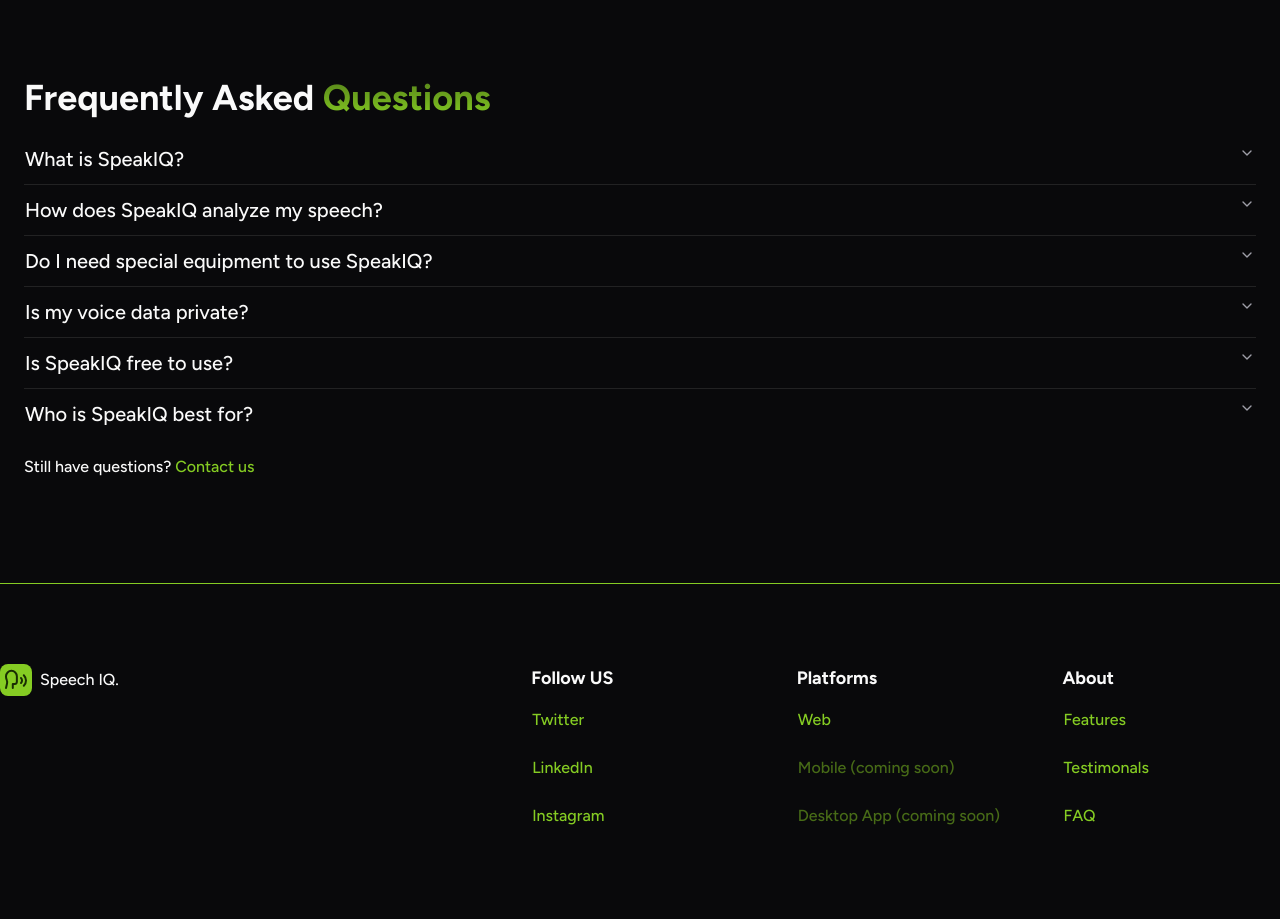
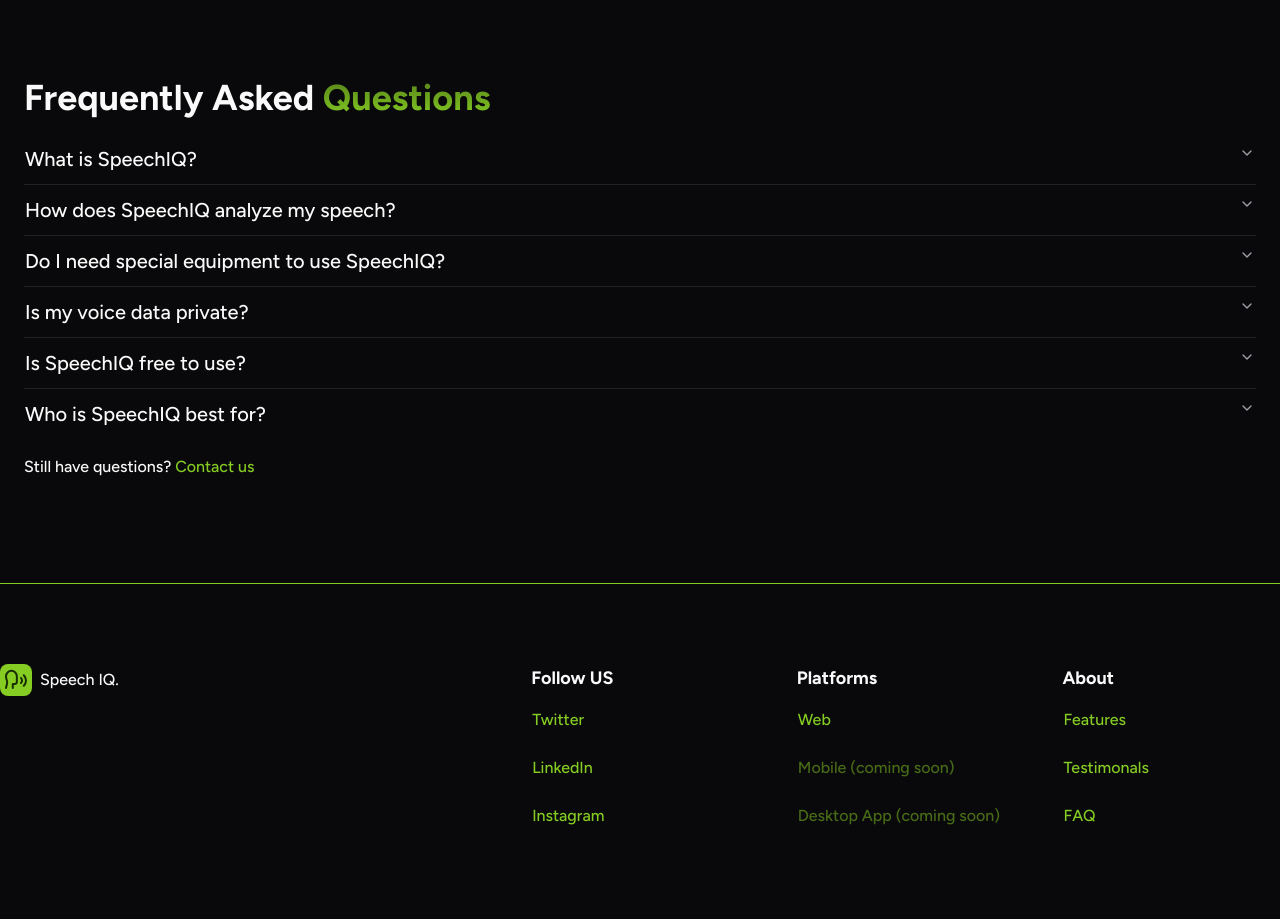
Before and after one commit to samuelwondimu/speechiq-web, a Next.js app: page / in a window 1280 px wide. Shown: the part 2340-3259 px from the top of the page. Built offline with nearby package versions, Linux system fonts and the light colour scheme.

Commit message:
Add SpeakIQ hero section

```diff
--- a/components/landing-page/faq.tsx
+++ b/components/landing-page/faq.tsx
@@ -13,21 +13,21 @@
 
 const FAQList: FAQProps[] = [
   {
-    question: "What is SpeakIQ?",
+    question: "What is SpeechIQ?",
     answer:
-      "SpeakIQ is an AI-powered speaking coach that helps you practice speaking out loud and receive instant feedback on clarity, confidence, pacing, and filler words. It’s built for interviews, presentations, pitches, and everyday communication.",
+      "SpeechIQ is an AI-powered speaking coach that helps you practice speaking out loud and receive instant feedback on clarity, confidence, pacing, and filler words. It’s built for interviews, presentations, pitches, and everyday communication.",
     value: "item-1",
   },
   {
-    question: "How does SpeakIQ analyze my speech?",
+    question: "How does SpeechIQ analyze my speech?",
     answer:
-      "After you record a session, SpeakIQ transcribes your speech and analyzes key delivery metrics like speaking speed, pauses, and filler words. These metrics are then used to generate clear, structured feedback you can act on immediately.",
+      "After you record a session, SpeechIQ transcribes your speech and analyzes key delivery metrics like speaking speed, pauses, and filler words. These metrics are then used to generate clear, structured feedback you can act on immediately.",
     value: "item-2",
   },
   {
-    question: "Do I need special equipment to use SpeakIQ?",
+    question: "Do I need special equipment to use SpeechIQ?",
     answer:
-      "No. SpeakIQ works directly in your browser using your device’s microphone. You can practice from your laptop or phone without any additional setup.",
+      "No. SpeechIQ works directly in your browser using your device’s microphone. You can practice from your laptop or phone without any additional setup.",
     value: "item-3",
   },
   {
@@ -37,15 +37,15 @@
     value: "item-4",
   },
   {
-    question: "Is SpeakIQ free to use?",
+    question: "Is SpeechIQ free to use?",
     answer:
-      "SpeakIQ offers a free plan with limited practice sessions. You can upgrade to a Pro plan for unlimited sessions, detailed feedback, and progress tracking.",
+      "SpeechIQ offers a free plan with limited practice sessions. You can upgrade to a Pro plan for unlimited sessions, detailed feedback, and progress tracking.",
     value: "item-5",
   },
   {
-    question: "Who is SpeakIQ best for?",
+    question: "Who is SpeechIQ best for?",
     answer:
-      "SpeakIQ is ideal for students, professionals, founders, and anyone who wants to improve how they speak. Whether you’re preparing for an interview, a presentation, or a pitch, SpeakIQ helps you practice with confidence.",
+      "SpeechIQ is ideal for students, professionals, founders, and anyone who wants to improve how they speak. Whether you’re preparing for an interview, a presentation, or a pitch, SpeechIQ helps you practice with confidence.",
     value: "item-6",
   },
 ];
```
